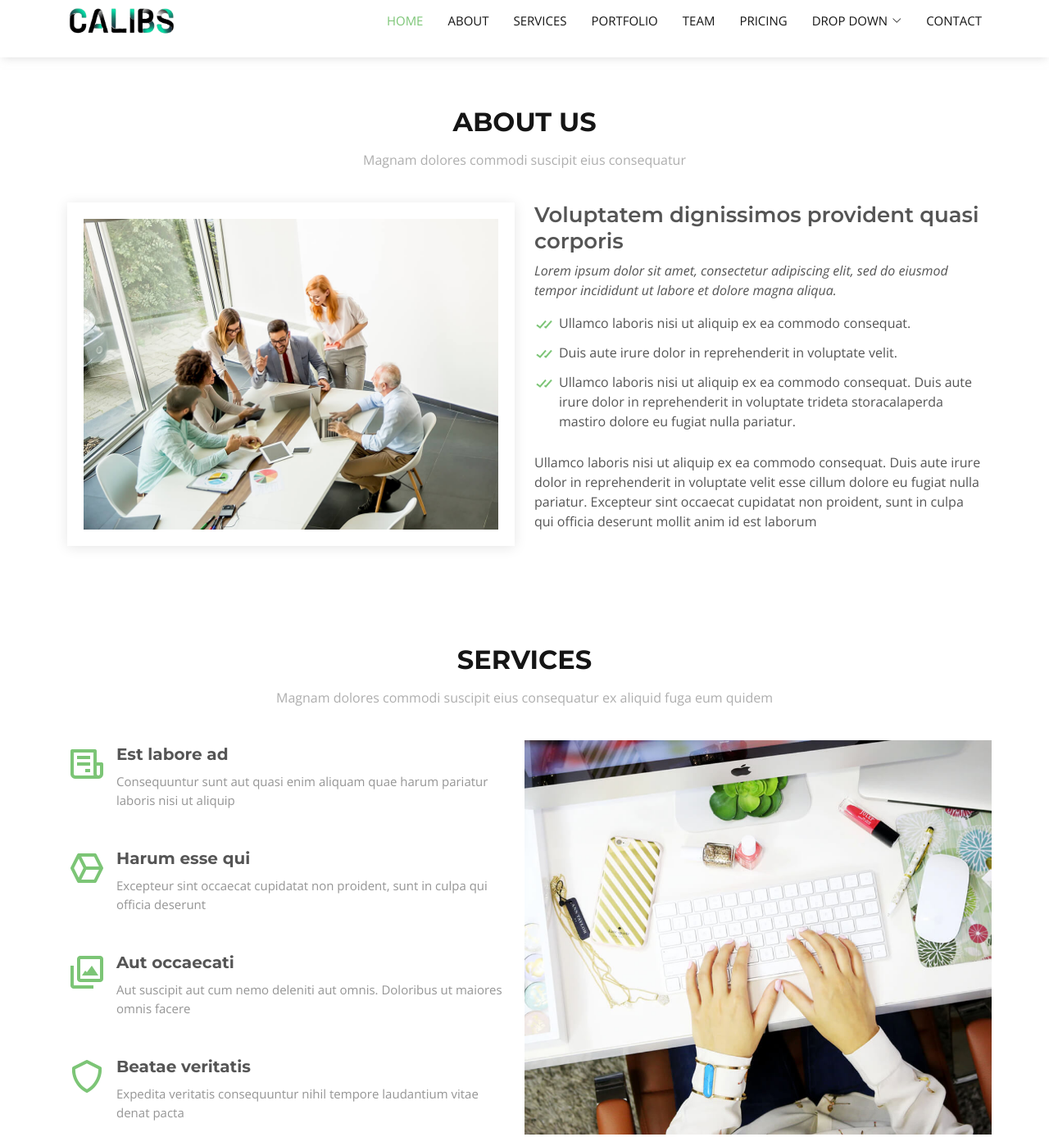
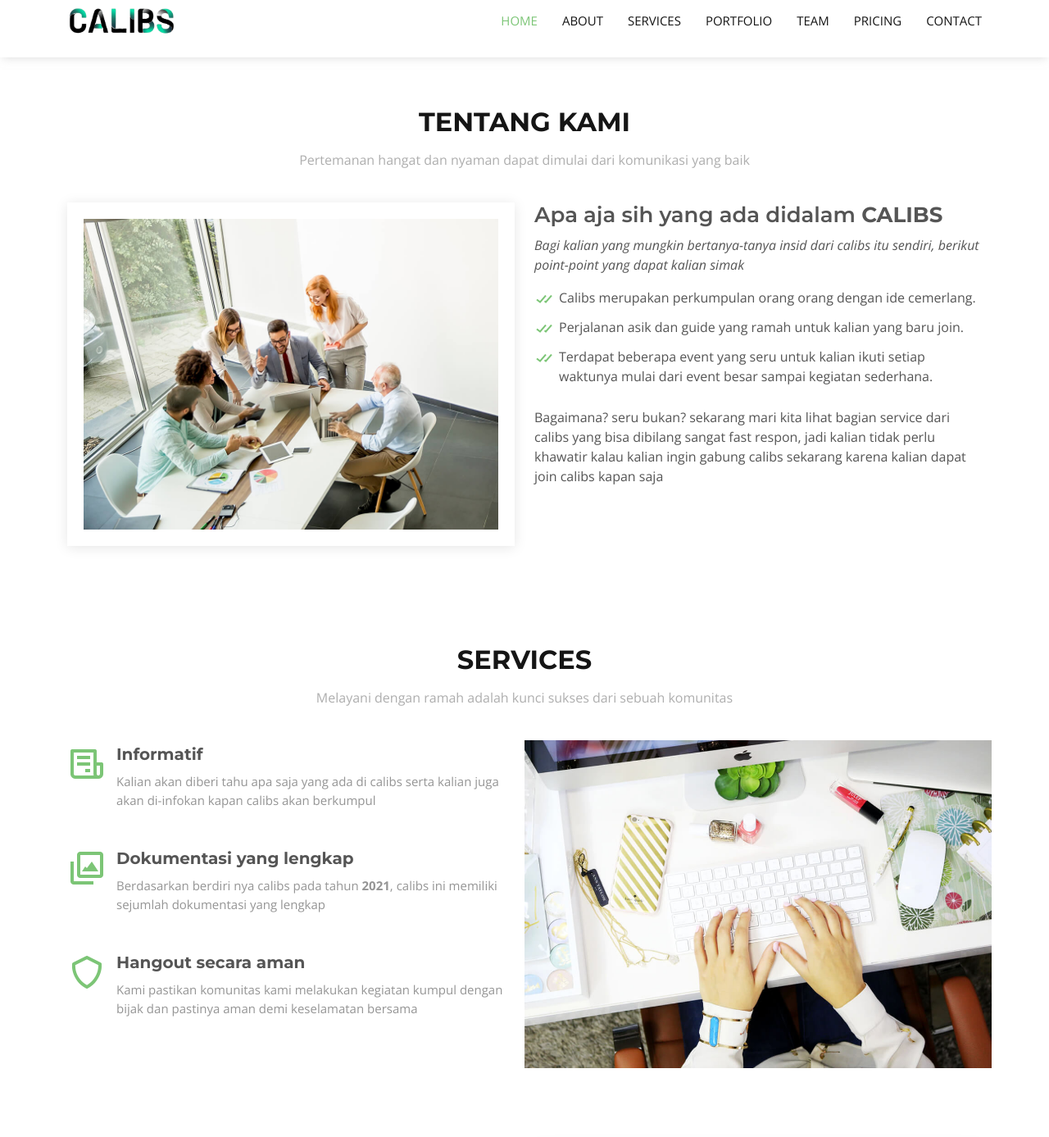
Before and after one commit to itsmebroarif/calibs, a plain HTML site: page index.html in a window 1280 px wide. Shown: the part 820-2207 px from the top of the page at 82% size. Drawn offline with nearby package versions, Linux system fonts and the light colour scheme.

Commit message:
Update setengah dari halaman index

```diff
--- a/index.html
+++ b/index.html
@@ -59,23 +59,6 @@
           <li><a class="nav-link scrollto " href="#portfolio">Portfolio</a></li>
           <li><a class="nav-link scrollto" href="#team">Team</a></li>
           <li><a class="nav-link scrollto" href="#pricing">Pricing</a></li>
-          <li class="dropdown"><a href="#"><span>Drop Down</span> <i class="bi bi-chevron-down"></i></a>
-            <ul>
-              <li><a href="#">Drop Down 1</a></li>
-              <li class="dropdown"><a href="#"><span>Deep Drop Down</span> <i class="bi bi-chevron-right"></i></a>
-                <ul>
-                  <li><a href="#">Deep Drop Down 1</a></li>
-                  <li><a href="#">Deep Drop Down 2</a></li>
-                  <li><a href="#">Deep Drop Down 3</a></li>
-                  <li><a href="#">Deep Drop Down 4</a></li>
-                  <li><a href="#">Deep Drop Down 5</a></li>
-                </ul>
-              </li>
-              <li><a href="#">Drop Down 2</a></li>
-              <li><a href="#">Drop Down 3</a></li>
-              <li><a href="#">Drop Down 4</a></li>
-            </ul>
-          </li>
           <li><a class="nav-link scrollto" href="#contact">Contact</a></li>
         </ul>
         <i class="bi bi-list mobile-nav-toggle"></i>
@@ -91,8 +74,8 @@
       <div class="container">
 
         <div class="section-title" data-aos="fade-up">
-          <h2>About Us</h2>
-          <p>Magnam dolores commodi suscipit eius consequatur</p>
+          <h2>Tentang Kami</h2>
+          <p>Pertemanan hangat dan nyaman dapat dimulai dari komunikasi yang baik</p>
         </div>
 
         <div class="row">
@@ -103,20 +86,17 @@
           </div>
           <div class="col-lg-6" data-aos="fade-left">
             <div class="content pt-4 pt-lg-0 pl-0 pl-lg-3 ">
-              <h3>Voluptatem dignissimos provident quasi corporis</h3>
+              <h3>Apa aja sih yang ada didalam <b>CALIBS</b></h3>
               <p class="fst-italic">
-                Lorem ipsum dolor sit amet, consectetur adipiscing elit, sed do eiusmod tempor incididunt ut labore et dolore
-                magna aliqua.
+                Bagi kalian yang mungkin bertanya-tanya insid dari calibs itu sendiri, berikut point-point yang dapat kalian simak
               </p>
               <ul>
-                <li><i class="bx bx-check-double"></i> Ullamco laboris nisi ut aliquip ex ea commodo consequat.</li>
-                <li><i class="bx bx-check-double"></i> Duis aute irure dolor in reprehenderit in voluptate velit.</li>
-                <li><i class="bx bx-check-double"></i> Ullamco laboris nisi ut aliquip ex ea commodo consequat. Duis aute irure dolor in reprehenderit in voluptate trideta storacalaperda mastiro dolore eu fugiat nulla pariatur.</li>
+                <li><i class="bx bx-check-double"></i> Calibs merupakan perkumpulan orang orang dengan ide cemerlang.</li>
+                <li><i class="bx bx-check-double"></i> Perjalanan asik dan guide yang ramah untuk kalian yang baru join.</li>
+                <li><i class="bx bx-check-double"></i> Terdapat beberapa event yang seru untuk kalian ikuti setiap waktunya mulai dari event besar sampai kegiatan sederhana.</li>
               </ul>
               <p>
-                Ullamco laboris nisi ut aliquip ex ea commodo consequat. Duis aute irure dolor in reprehenderit in voluptate
-                velit esse cillum dolore eu fugiat nulla pariatur. Excepteur sint occaecat cupidatat non proident, sunt in
-                culpa qui officia deserunt mollit anim id est laborum
+                Bagaimana? seru bukan? sekarang mari kita lihat bagian service dari calibs yang bisa dibilang sangat fast respon, jadi kalian tidak perlu khawatir kalau kalian ingin gabung calibs sekarang karena kalian dapat join calibs kapan saja
               </p>
             </div>
           </div>
@@ -131,30 +111,25 @@
 
         <div class="section-title" data-aos="fade-up">
           <h2>Services</h2>
-          <p>Magnam dolores commodi suscipit eius consequatur ex aliquid fuga eum quidem</p>
+          <p>Melayani dengan ramah adalah kunci sukses dari sebuah komunitas</p>
         </div>
 
         <div class="row">
           <div class="col-lg-6 order-2 order-lg-1">
             <div class="icon-box mt-5 mt-lg-0" data-aos="fade-up">
               <i class="bx bx-receipt"></i>
-              <h4>Est labore ad</h4>
-              <p>Consequuntur sunt aut quasi enim aliquam quae harum pariatur laboris nisi ut aliquip</p>
-            </div>
-            <div class="icon-box mt-5" data-aos="fade-up" data-aos-delay="100">
-              <i class="bx bx-cube-alt"></i>
-              <h4>Harum esse qui</h4>
-              <p>Excepteur sint occaecat cupidatat non proident, sunt in culpa qui officia deserunt</p>
+              <h4>Informatif</h4>
+              <p>Kalian akan diberi tahu apa saja yang ada di calibs serta kalian juga akan di-infokan kapan calibs akan berkumpul</p>
             </div>
             <div class="icon-box mt-5" data-aos="fade-up" data-aos-delay="200">
               <i class="bx bx-images"></i>
-              <h4>Aut occaecati</h4>
-              <p>Aut suscipit aut cum nemo deleniti aut omnis. Doloribus ut maiores omnis facere</p>
+              <h4>Dokumentasi yang lengkap</h4>
+              <p>Berdasarkan berdiri nya calibs pada tahun <b>2021</b>, calibs ini memiliki sejumlah dokumentasi yang lengkap</p>
             </div>
             <div class="icon-box mt-5" data-aos="fade-up" data-aos-delay="300">
               <i class="bx bx-shield"></i>
-              <h4>Beatae veritatis</h4>
-              <p>Expedita veritatis consequuntur nihil tempore laudantium vitae denat pacta</p>
+              <h4>Hangout secara aman</h4>
+              <p>Kami pastikan komunitas kami melakukan kegiatan kumpul dengan bijak dan pastinya aman demi keselamatan bersama</p>
             </div>
           </div>
           <div class="image col-lg-6 order-1 order-lg-2" style='background-image: url("assets/img/services.jpg");' data-aos="fade-left" data-aos-delay="100"></div>
```
